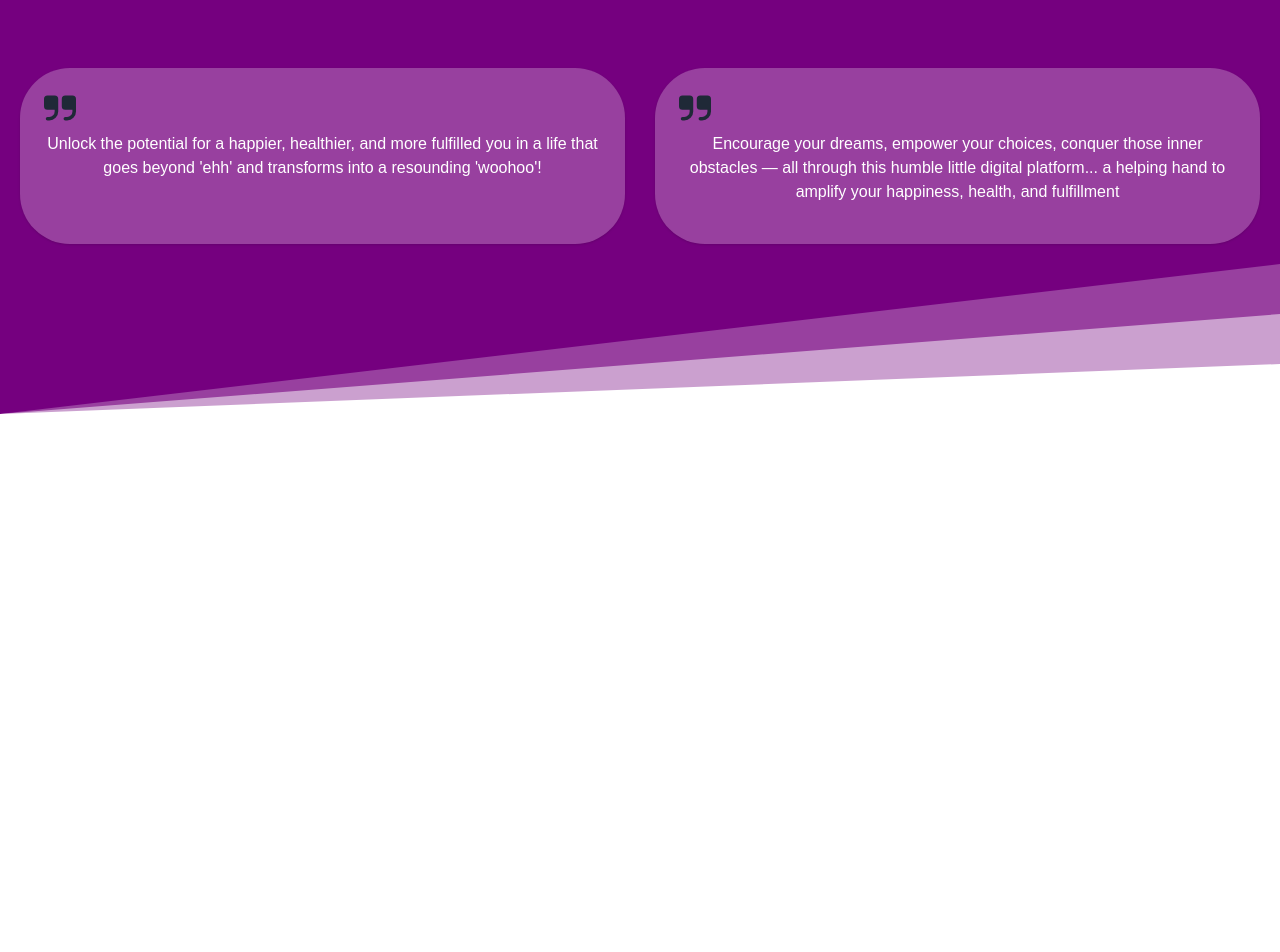
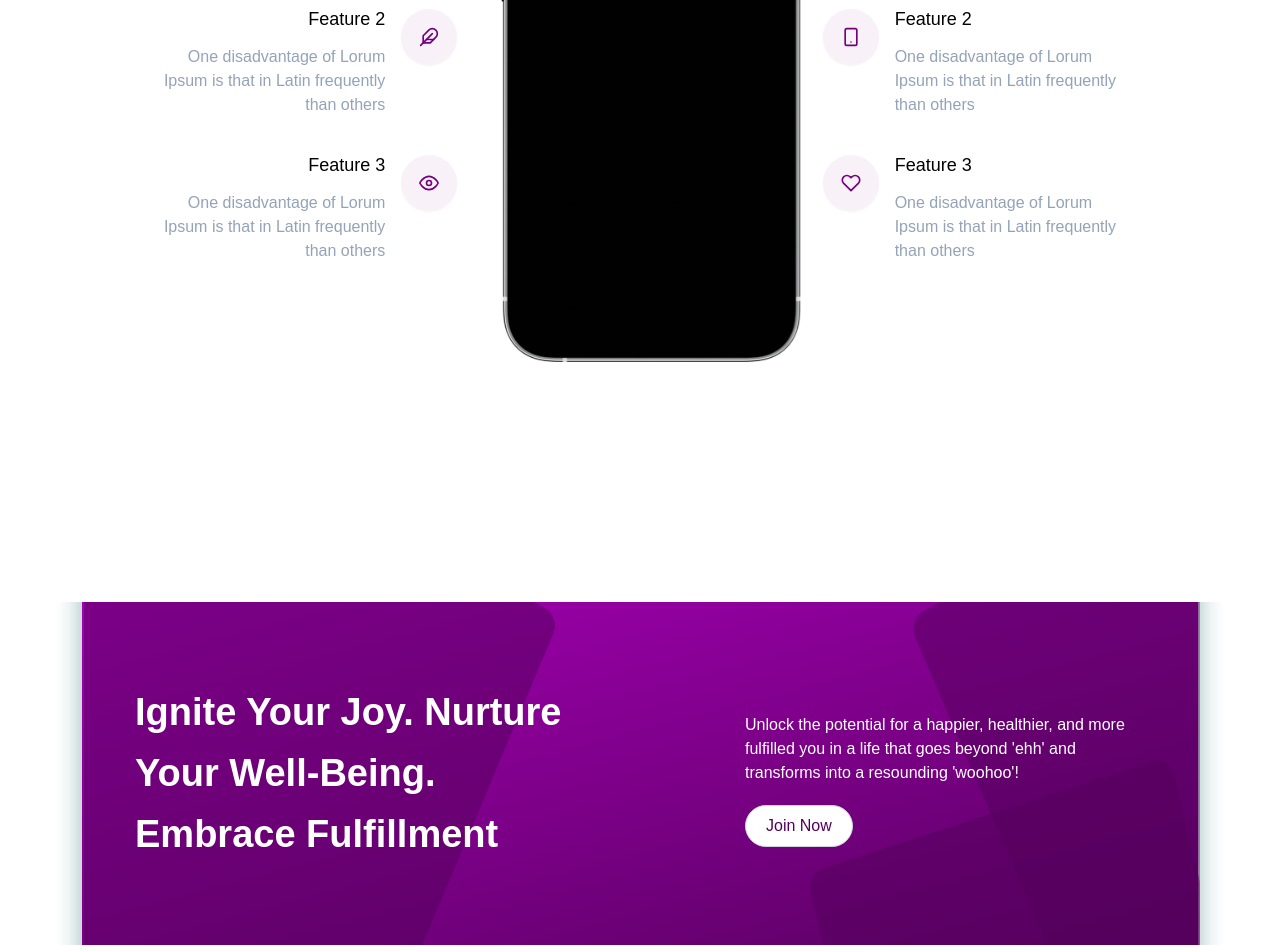
Before and after one commit to KrishnaSaiChaitanya/knownissues, a React (Create React App) app: page / in a window 1280 px wide. Shown: the part 280-1232 px from the top of the page. Before the commit the page ends 800 px from the top, so only its background shows below. Built offline with nearby package versions, Linux system fonts and the light colour scheme.

Commit message:
Added new Component

```diff
--- a/src/App.js
+++ b/src/App.js
@@ -7,6 +7,7 @@ import Features from "./Components/Features";
 
 import FeaturesSection from "./Components/featuresSection";
 import NewComponent from "./Components/TakeControl";
+import SectionComponent from "./Components/SectionComponent";
 
 function App() {
   const texts = [
@@ -26,6 +27,7 @@ function App() {
       {/* <TextSlider texts={texts} /> */}
       {/* <Features /> */}
       <NewComponent />
+      <SectionComponent />
       {/* <FeaturesSection /> */}
       {/* <Home /> */}
     </div>
--- /dev/null
+++ b/src/Components/SectionComponent.css
@@ -0,0 +1,20 @@
+.task-control {
+  width: 1240px;
+  height: 475px;
+  /* flex-shrink: 0; */
+  border-radius: 20px;
+  /* background: #024751; */
+  margin: auto;
+  align-items: center;
+  background-image: url("../../public/mask.svg");
+  background-size: cover;
+  background-repeat: no-repeat;
+}
+.task-control-text {
+  text-align: center;
+  margin: auto;
+}
+#task {
+  background-image: url("../../public/mask.svg");
+  background-size: cover;
+}
--- /dev/null
+++ b/src/Components/SectionComponent.js
@@ -0,0 +1,37 @@
+import React from "react";
+import "./SectionComponent.css";
+
+function SectionComponent() {
+  return (
+    <div>
+      <div
+        class="relative z-[1] mx-auto max-w-[1170px] rounded-md  bg-cover bg-center bg-no-repeat p-20 m-60"
+        id="task"
+      >
+        <div class="items-center space-x-3 space-y-5 text-center lg:flex lg:space-y-0 lg:text-left">
+          <div class="flex-1">
+            <div class="max-w-[430px] text-2xl font-bold text-white md:text-2xl lg:text-[38px] lg:leading-[61px]">
+              Ignite Your Joy. Nurture Your Well-Being. Embrace Fulfillment
+            </div>
+          </div>
+          <div class="flex-col">
+            <p className=" max-w-[400px] py-5 text-white">
+              Unlock the potential for a happier, healthier, and more fulfilled
+              you in a life that goes beyond 'ehh' and transforms into a
+              resounding 'woohoo'!
+            </p>
+
+            <button
+              type="button"
+              class="text-[#54005C] bg-white border border-gray-300 focus:outline-none hover:bg-gray-100 focus:ring-4 focus:ring-gray-200 font-medium rounded-full text-md-500 px-5 py-2 me-2 mb-2 justify-center content-center"
+            >
+              Join Now
+            </button>
+          </div>
+        </div>
+      </div>
+    </div>
+  );
+}
+
+export default SectionComponent;
--- a/src/Components/TakeControl.js
+++ b/src/Components/TakeControl.js
@@ -4,7 +4,7 @@ import "./NewComponent.css";
 function TakeControl() {
   return (
     <div>
-      {/* <div
+      <div
         class="grid lg:grid-cols-12 md:grid-cols-12 grid-cols-1 m-auto mt-10  items-center"
         style={{ width: "80%" }}
       >
@@ -33,7 +33,7 @@ function TakeControl() {
                 </svg>
               </div>
               <div class="flex-1 md:order-1 order-2 md:text-end md:me-4 md:ms-0 ms-4">
-                <h4 class="mb-0 text-lg font-medium">Use On Any Device</h4>
+                <h4 class="mb-0 text-lg font-medium">Feature 1</h4>
                 <p class="text-slate-400 mt-3">
                   One disadvantage of Lorum Ipsum is that in Latin frequently
                   than others
@@ -61,7 +61,7 @@ function TakeControl() {
                 </svg>
               </div>
               <div class="flex-1 md:order-1 order-2 md:text-end md:me-4 md:ms-0 ms-4">
-                <h4 class="mb-0 text-lg font-medium">Feather Icons</h4>
+                <h4 class="mb-0 text-lg font-medium">Feature 2</h4>
                 <p class="text-slate-400 mt-3">
                   One disadvantage of Lorum Ipsum is that in Latin frequently
                   than others
@@ -88,7 +88,7 @@ function TakeControl() {
                 </svg>
               </div>
               <div class="flex-1 md:order-1 order-2 md:text-end md:me-4 md:ms-0 ms-4">
-                <h4 class="mb-0 text-lg font-medium">Retina Ready</h4>
+                <h4 class="mb-0 text-lg font-medium">Feature 3</h4>
                 <p class="text-slate-400 mt-3">
                   One disadvantage of Lorum Ipsum is that in Latin frequently
                   than others
@@ -127,7 +127,7 @@ function TakeControl() {
                 </svg>
               </div>
               <div class="flex-1 ms-4">
-                <h4 class="mb-0 text-lg font-medium">W3c Valid Code</h4>
+                <h4 class="mb-0 text-lg font-medium">Feature 1</h4>
                 <p class="text-slate-400 mt-3">
                   One disadvantage of Lorum Ipsum is that in Latin frequently
                   than others
@@ -154,7 +154,7 @@ function TakeControl() {
                 </svg>
               </div>
               <div class="flex-1 ms-4">
-                <h4 class="mb-0 text-lg font-medium">Fully Responsive</h4>
+                <h4 class="mb-0 text-lg font-medium">Feature 2</h4>
                 <p class="text-slate-400 mt-3">
                   One disadvantage of Lorum Ipsum is that in Latin frequently
                   than others
@@ -180,7 +180,7 @@ function TakeControl() {
                 </svg>
               </div>
               <div class="flex-1 ms-4">
-                <h4 class="mb-0 text-lg font-medium">Browser Compatibility</h4>
+                <h4 class="mb-0 text-lg font-medium">Feature 3</h4>
                 <p class="text-slate-400 mt-3">
                   One disadvantage of Lorum Ipsum is that in Latin frequently
                   than others
@@ -189,8 +189,8 @@ function TakeControl() {
             </div>
           </div>
         </div>
-      </div> */}
-      <div
+      </div>
+      {/* <div
         className="bg-[#75007F] text-white"
         style={{ height: "", display: "flex", flexDirection: "column" }}
       >
@@ -255,7 +255,7 @@ function TakeControl() {
           className="rotate-180"
           style={{ width: "100%" }}
         />
-      </div>
+      </div> */}
     </div>
   );
 }
```
Also changed, not shown: public/mask.svg (added), public/mobile.svg.
